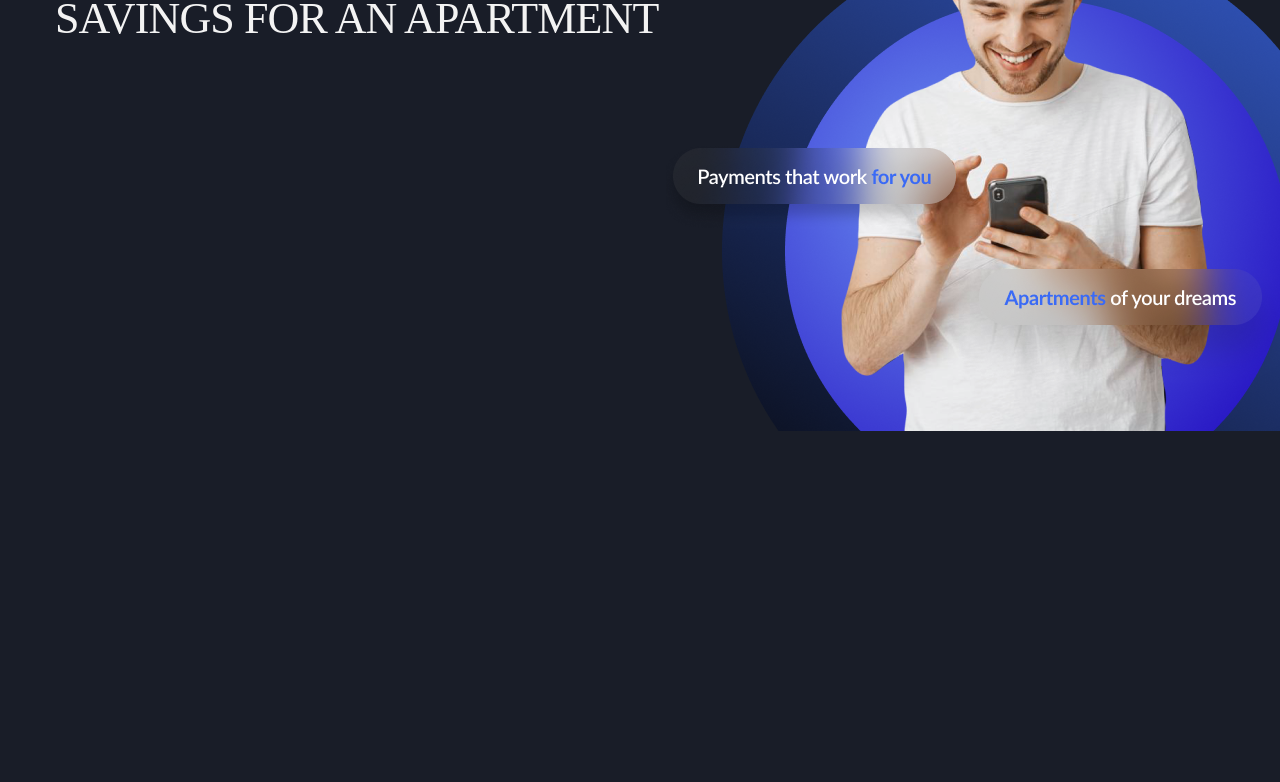
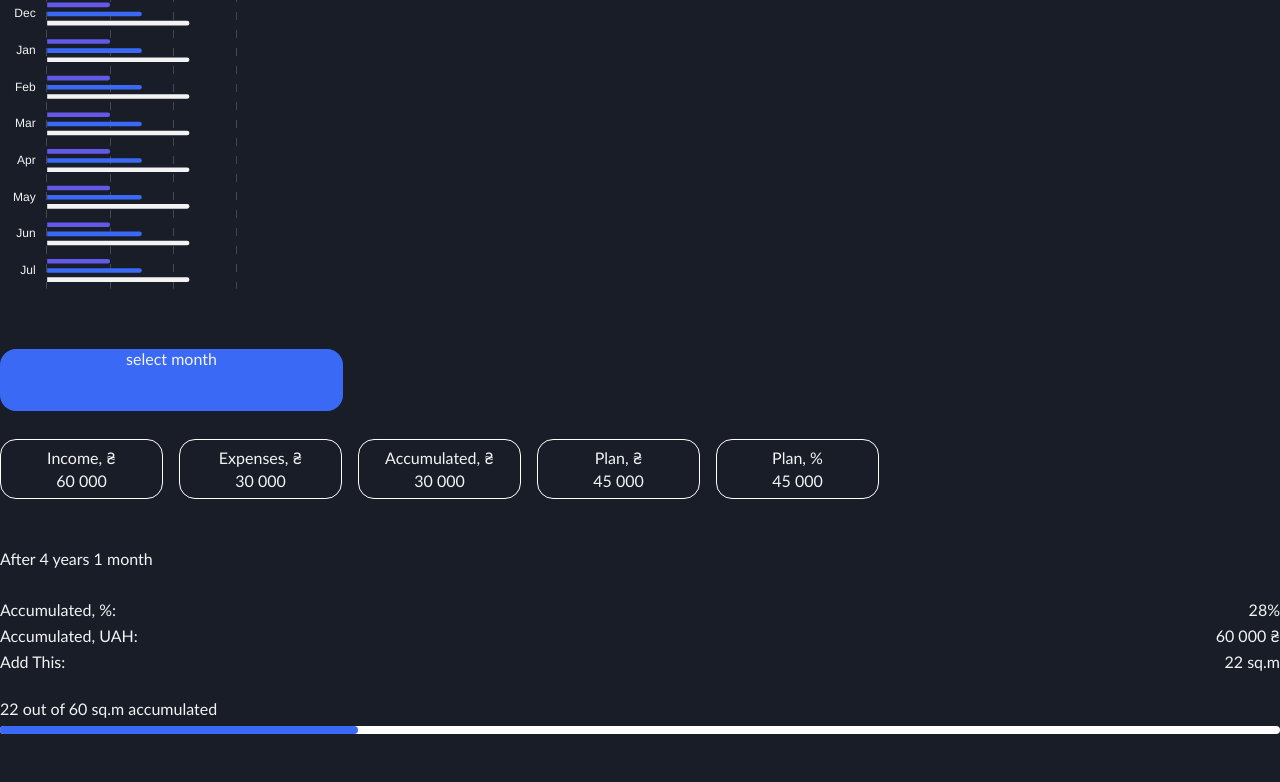
Before and after one commit to SolusBlade/ITD-React-project, a React (Create React App) app: page /dynamics in a window 1280 px wide. Before the commit this address led to /. Shown: the part 300-1082 px from the top of the page. Before the commit the page ends 800 px from the top, so only its background shows below. Built offline with nearby package versions, Linux system fonts and the light colour scheme; a web font is replaced by a local one.

Commit message:
added some html/css

```diff
--- a/src/components/App.jsx
+++ b/src/components/App.jsx
@@ -56,10 +56,10 @@ const App = () => {
           // element={<PrivateRoute component={<ExpensesPage />} />}
           element={<ExpensesPage />}
         />
-        {/* <Route
+        <Route
           path="/dynamics"
           element={<PublicRoute component={<DynamicsPage />} />}
-        /> */}
+        />
         <Route path="/statistics" element={<StatisticsPage />}>
           {/* <Route
             path="/transactions"
--- a/src/components/Dynamics/Chart.jsx
+++ b/src/components/Dynamics/Chart.jsx
@@ -47,5 +47,33 @@ export const Chart = () => {
         <div className={style.barContainer}>
           <Bar ref={chartRef} options={options} data={data} height={'100%'}/>
         </div>
+
+        <div className={style.statContainer}>
+          <div className={style.select}>
+            <p>select month</p>
+          </div>
+          <ul className={style.statList}>
+            <li className={style.statListItem}>
+              <p className={style.itemTitle}>Income, &#8372;</p>
+              <p className={style.itemNum}>60 000</p>
+            </li>
+            <li className={style.statListItem}>
+              <p className={style.itemTitle}>Expenses, &#8372;</p>
+              <p className={style.itemNum}>30 000</p>
+            </li>
+            <li className={style.statListItem}>
+              <p className={style.itemTitle}>Accumulated, &#8372;</p>
+              <p className={style.itemNum}>30 000</p>
+            </li>
+            <li className={style.statListItem}>
+              <p className={style.itemTitle}>Plan, &#8372;</p>
+              <p className={style.itemNum}>45 000</p>
+            </li>
+            <li className={style.statListItem}>
+              <p className={style.itemTitle}>Plan, %</p>
+              <p className={style.itemNum}>45 000</p>
+            </li>
+          </ul>
+        </div>
     </div>
 }
--- a/src/components/Dynamics/Chart.module.scss
+++ b/src/components/Dynamics/Chart.module.scss
@@ -1,7 +1,15 @@
 .barContainer{
-    width: 300px;
-    height: 500px;
+    margin-bottom: 50px;
+    width: 250px;
+    height: 420px;
 }
+
+@media screen and (max-width: 768px) {
+    .barContainer{
+        margin-bottom: 50px;
+    }
+}
+
 .title{
     font-size: 24px;
 }
@@ -46,3 +54,55 @@
 
     }
 }
+
+.statContainer{
+    margin-bottom: 50px;
+}
+
+.select{
+    margin-bottom: 28px;
+    width: 343px;
+    height: 62px;
+
+    text-align: center;
+
+    background-color: #3A6AF5;
+
+    border-radius: 16px;
+}
+
+.statList{
+    padding: 0;
+    list-style: none;
+    display: flex;
+    flex-wrap: wrap;
+    gap: 16px;
+}
+@media screen and (max-width: 365px) {
+    .statList{
+        justify-content: center;
+    }
+}
+.statListItem{
+    height: 60px;
+    width: 163px;
+
+    display: flex;
+    flex-direction: column;
+    justify-content: center;
+    align-items: center;
+
+    border: 1px solid white;
+    border-radius: 16px;
+    /* text-align: center; */
+
+}
+
+.itemTitle{
+    margin: 0;
+    margin-bottom: 4px;
+}
+
+.itemNum{
+    margin: 0;
+}
--- a/src/components/Dynamics/Info.jsx
+++ b/src/components/Dynamics/Info.jsx
@@ -1,5 +1,42 @@
+import style from "./Info.module.scss";
+
 export const Info = () => {
-    return <div>
-        <h1>Information</h1>
+    return <div className={style.infoContainer}>
+        <div className={style.accumulated}>
+            <p className={style.title}>After 4 years 1 month</p>
+            <ul className={style.list}>
+                <li className={style.item}>
+                    <p className={style.text}>Accumulated, %:</p>
+                    <p className={style.num}>28%</p>
+                </li>
+                <li className={style.item}>
+                    <p className={style.text}>Accumulated, UAH:</p>
+                    <p className={style.num}>60 000 &#8372;</p>
+                </li>
+                <li className={style.item}>
+                    <p className={style.text}>Add This:</p>
+                    <p className={style.num}>22 sq.m</p>
+                </li>
+            </ul>
+
+            <p className={style.barTitle}>22 out of 60 sq.m accumulated</p>
+            <div className={style.bar}>
+                <div className={style.barFill}></div>
+            </div>
+        </div>
+
+        <div className={style.image}>
+            <p>image</p>
+        </div>
+
+        <div className={style.accRemain}>
+            <p className={style.accTitle}>To add more <span className={style.accSpan}>1 sq.m</span> for planning, it remains to accumulate</p>
+            <p className={style.accNum}>14 000 &#8372;</p>
+
+            <div className={style.svgContainer}>
+                <p>svg</p>
+            </div>
+        </div>
+
     </div>
 }
--- /dev/null
+++ b/src/components/Dynamics/Info.module.scss
@@ -0,0 +1,102 @@
+.infoContainer{
+
+}
+
+.accumulated{
+
+}
+
+.title{
+    margin: 0;
+    margin-bottom: 32px;
+}
+
+.list{
+    padding: 0;
+    list-style: none;
+
+}
+
+.item{
+    margin-bottom: 28px;
+    display: flex;
+    justify-content: space-between;
+
+    &:not(:last-child){
+        margin-bottom: 7px;
+    }
+}
+
+.text{
+    margin: 0;
+}
+
+.num{
+    margin: 0;
+}
+
+.barTitle{
+    margin: 0;
+    margin-bottom: 8px;
+}
+
+.bar{
+    margin-bottom: 50px;
+    height: 8px;
+    width: 100%;
+
+    background-color: white;
+    border-radius: 4px;
+}
+
+.barFill{
+    height: 8px;
+    width: 28%;
+    border-radius: 4px;
+
+    background-color: #3A6AF5;
+}
+
+.image{
+    margin-bottom: 64px;
+    width: 343px;
+    height: 260px;
+    text-align: center;
+
+    border-radius: 16px;
+    border: 1px solid white;
+}
+
+.accRemain{
+    margin-bottom: 100px;
+    width: 343px;
+    display: flex;
+    flex-direction: column;
+    align-items: center;
+
+    text-align: center;
+
+    border-radius: 16px;
+    border: 1px solid white;
+}
+
+.accTitle{
+    width: 263px;
+    margin-top: 40px;
+    margin-bottom: 28px;
+}
+
+.accNum{
+    margin-bottom: 40px;
+
+    font-size: 36;
+    line-height: calc(43/36);
+}
+
+.svgContainer{
+    width: 185px;
+    height: 165px;
+    margin-bottom: 40px;
+
+    border: 1px solid white;
+}
--- a/src/pages/DynamicsPage/DynamicsPage.jsx
+++ b/src/pages/DynamicsPage/DynamicsPage.jsx
@@ -3,7 +3,6 @@ import { Info } from "components/Dynamics/Info";
 
 const DynamicsPage = () => {
   return <section>
-    <h1>dynamics</h1>
     <Chart/>
     <Info/>
   </section>;
--- a/src/services/dynamics/chartOptions.js
+++ b/src/services/dynamics/chartOptions.js
@@ -17,7 +17,6 @@ export const options = {
         // width: 1000
       },
     },
-
     responsive: true,
     plugins: {
       legend: {
@@ -81,12 +80,11 @@ export const options = {
           // padding: 10
         },
         position: 'top',
-        tickBorderDashOffset: 1
+        // tickBorderDashOffset: 1
 
       }
-
     },
     labels: {
       fontColor: '#F3F3F3'
-    }
+    },
   };
```
